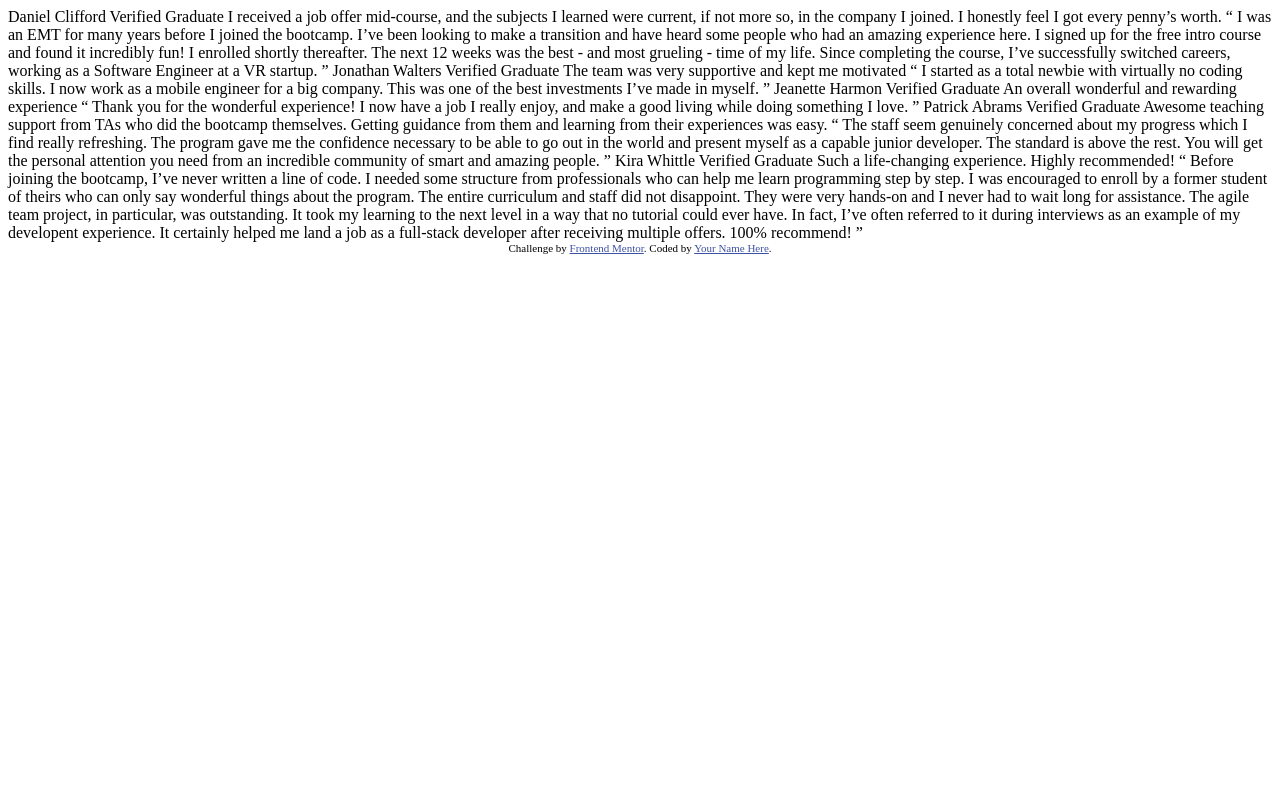
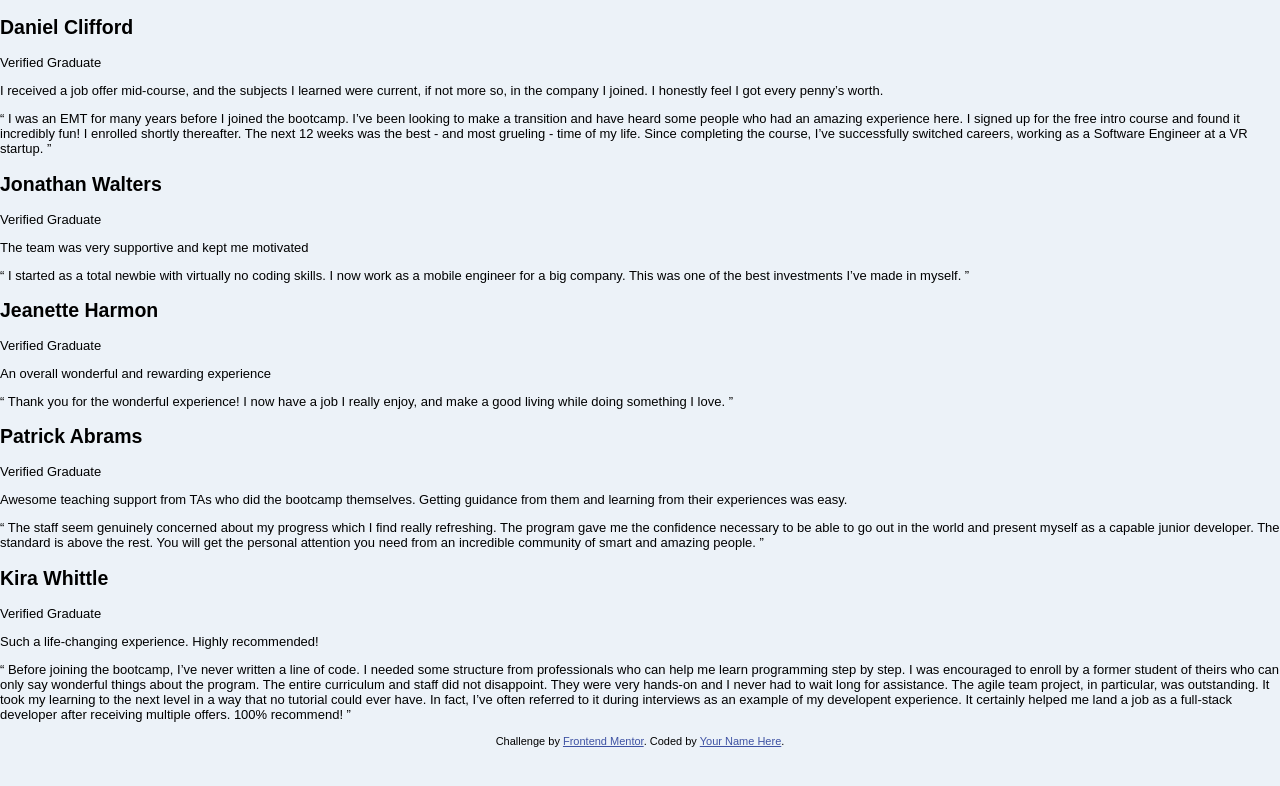
Before and after one commit to Starlk/Starlk.github.io, a plain HTML site: page index.html in a window 1280 px wide. Drawn offline with Linux system fonts and the light colour scheme; a web font is replaced by a local one.

Commit message:
style and html built-in

```diff
--- a/css/style.css
+++ b/css/style.css
@@ -11,6 +11,9 @@ body{
     font-size: 13px;
     font-family: "Barlow Semi Condensed",sans-serif;
     font-weight: var(--fw-normal);
+    background-color: var(--clr__neutral--light-grayish-blue);
+    margin: 0;
+
     }
 :root{
     --clr__primary--moderate-violet :hsl(263, 55%, 52%);
@@ -26,3 +29,6 @@ body{
 
 
 }
+
+.attribution { font-size: 11px; text-align: center; }
+.attribution a { color: hsl(228, 45%, 44%); }
--- a/index.html
+++ b/index.html
@@ -5,60 +5,82 @@
   <meta name="viewport" content="width=device-width, initial-scale=1.0"> <!-- displays site properly based on user's device -->
 
   <link rel="icon" type="image/png" sizes="32x32" href="./images/favicon-32x32.png">
+  <link rel="stylesheet" href="css/style.css">
 
   <title>Frontend Mentor | [Challenge Name Here]</title>
 
   <!-- Feel free to remove these styles or customise in your own stylesheet 👍 -->
-  <style>
-    .attribution { font-size: 11px; text-align: center; }
-    .attribution a { color: hsl(228, 45%, 44%); }
-  </style>
 </head>
 <body>
-  Daniel Clifford
-  Verified Graduate
-
+  <main class="main cards">
+    <article class="card">
+      <header>
+        <h2 class="card__name card__name--white">Daniel Clifford</h2>
+        <span class="card__grade">Verified Graduate</span>
+      </header>
+      <p class="card__text card__text--strong">
         I received a job offer mid-course, and the subjects I learned were current, if not more so,
         in the company I joined. I honestly feel I got every penny’s worth.
-
+      </p>
+      <p class="card__text card__text--information">
   “ I was an EMT for many years before I joined the bootcamp. I’ve been looking to make a
   transition and have heard some people who had an amazing experience here. I signed up
   for the free intro course and found it incredibly fun! I enrolled shortly thereafter.
   The next 12 weeks was the best - and most grueling - time of my life. Since completing
   the course, I’ve successfully switched careers, working as a Software Engineer at a VR startup. ”
-
-  Jonathan Walters
-  Verified Graduate
-
+      </p>
+    </article>
+    <article class="card">
+      <header>
+        <h2 class="card__name card__name--white">Jonathan Walters</h2>
+        <span class="card__grade">Verified Graduate</span>
+      </header>
+      <p class="card__text card__text--strong">
         The team was very supportive and kept me motivated
-
+      </p>
+      <p class="card__text card__text--information">
         “ I started as a total newbie with virtually no coding skills. I now work as a mobile engineer
         for a big company. This was one of the best investments I’ve made in myself. ”
-
-  Jeanette Harmon
-  Verified Graduate
-
+      </p>
+    </article>
+    <article class="card">
+      <header>
+        <h2 class="card__name card__name--white">Jeanette Harmon</h2>
+        <span class="card__grade">Verified Graduate</span>
+      </header>
+      <p class="card__text card__text--strong">
         An overall wonderful and rewarding experience
-
+      </p>
+      <p class="card__text card__text--information">
         “ Thank you for the wonderful experience! I now have a job I really enjoy, and make a good living
         while doing something I love. ”
-
-  Patrick Abrams
-  Verified Graduate
-
+      </p>
+    </article>
+    <article class="card">
+      <header>
+        <h2 class="card__name card__name--white">Patrick Abrams</h2>
+        <span class="card__grade">Verified Graduate</span>
+      </header>
+      <p class="card__text card__text--strong">
         Awesome teaching support from TAs who did the bootcamp themselves. Getting guidance from them and
         learning from their experiences was easy.
-
+      </p>
+      <p class="card__text card__text--information">
         “ The staff seem genuinely concerned about my progress which I find really refreshing. The program
         gave me the confidence necessary to be able to go out in the world and present myself as a capable
         junior developer. The standard is above the rest. You will get the personal attention you need from
         an incredible community of smart and amazing people. ”
-
-  Kira Whittle
-  Verified Graduate
-
+      </p>
+    </article>
+    <article class="card">
+      <header>
+        <h2 class="card__name card__name--white"> Kira Whittle</h2>
+        <span class="card__grade">Verified Graduate</span>
+      </header>
+      <p class="card__text card__text--strong">
         Such a life-changing experience. Highly recommended!
-
+      </p>
+      <p class="card__text card__text--information">
         “ Before joining the bootcamp, I’ve never written a line of code. I needed some structure from
         professionals who can help me learn programming step by step. I was encouraged to enroll by a former
         student of theirs who can only say wonderful things about the program. The entire curriculum and staff
@@ -67,10 +89,15 @@
         could ever have. In fact, I’ve often referred to it during interviews as an example of my developent
         experience. It certainly helped me land a job as a full-stack developer after receiving multiple offers.
         100% recommend! ”
+      </p>
+    </article>
+  </main>
 
+  <footer>
     <div class="attribution">
       Challenge by <a href="https://www.frontendmentor.io?ref=challenge" target="_blank">Frontend Mentor</a>.
       Coded by <a href="#">Your Name Here</a>.
     </div>
+  </footer>
 </body>
 </html>
```
Also changed, not shown: images/bg-pattern.svg (renamed from images/bg-pattern-quotation.svg), 1 other file. Lines whose indentation alone changed are shown as unchanged.
